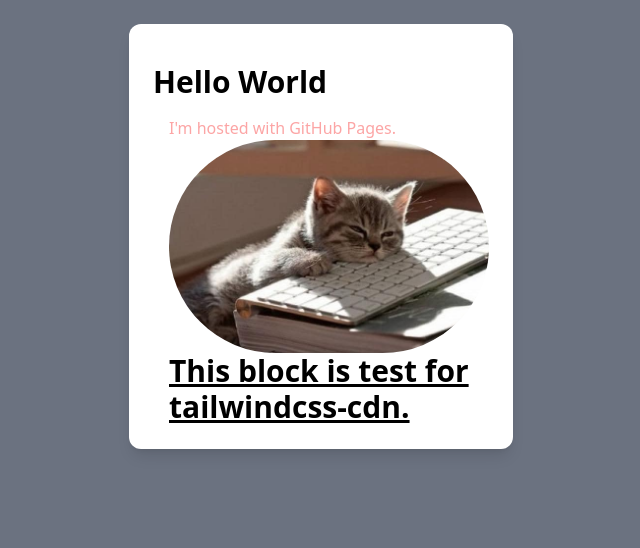
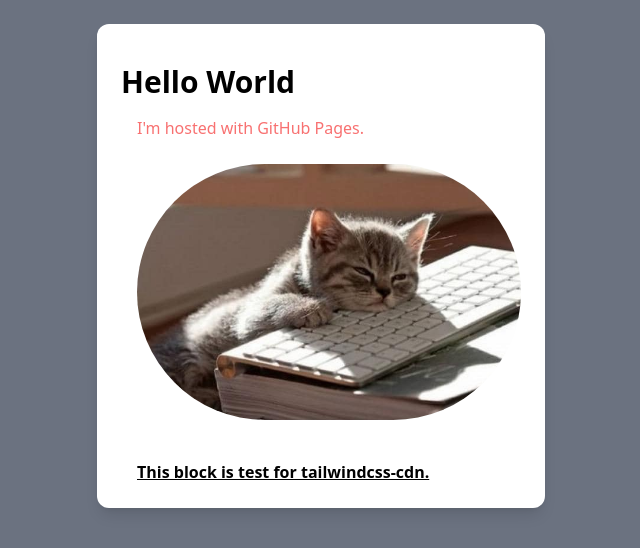
Before and after one commit to nervers1/nervers1.github.io, a plain HTML site: page index.html in a window 1280 px wide. Shown: the whole page, without its empty margins (319-959 px from the left). Drawn offline with nearby package versions, Linux system fonts and the light colour scheme.

Commit message:
Update index.html

```diff
--- a/index.html
+++ b/index.html
@@ -5,11 +5,11 @@
     <script src="https://cdn.tailwindcss.com"></script>
 </head>
 <body class="bg-gray-500">
-    <div class="m-6 p-6 max-w-sm mx-auto bg-white rounded-xl shadow-lg flex-col items-center space-x-4">
+    <div class="m-6 p-6 max-w-md mx-auto bg-white rounded-xl shadow-lg flex-col items-center space-x-4">
         <h1 class="text-3xl font-bold font-green-500 my-4 mx-auto ">Hello World</h1>
-        <p class="text-2md text-red-300 ">I'm hosted with GitHub Pages.</p>
-        <p><img src="img/IMG_6236.JPG" class="w-100 h-100 rounded-full"></p>
-        <h1 class="text-3xl font-bold underline">This block is test for tailwindcss-cdn.</h1>
+        <p class="text-2md text-semibold text-red-400 ">I'm hosted with GitHub Pages.</p>
+        <p class="my-6"><img src="img/IMG_6236.JPG" class="w-100 h-100 rounded-full"></p>
+        <h1 class="mt-10 text-3sm font-bold underline">This block is test for tailwindcss-cdn.</h1>
     </div>
 </body>
 </html>
```
